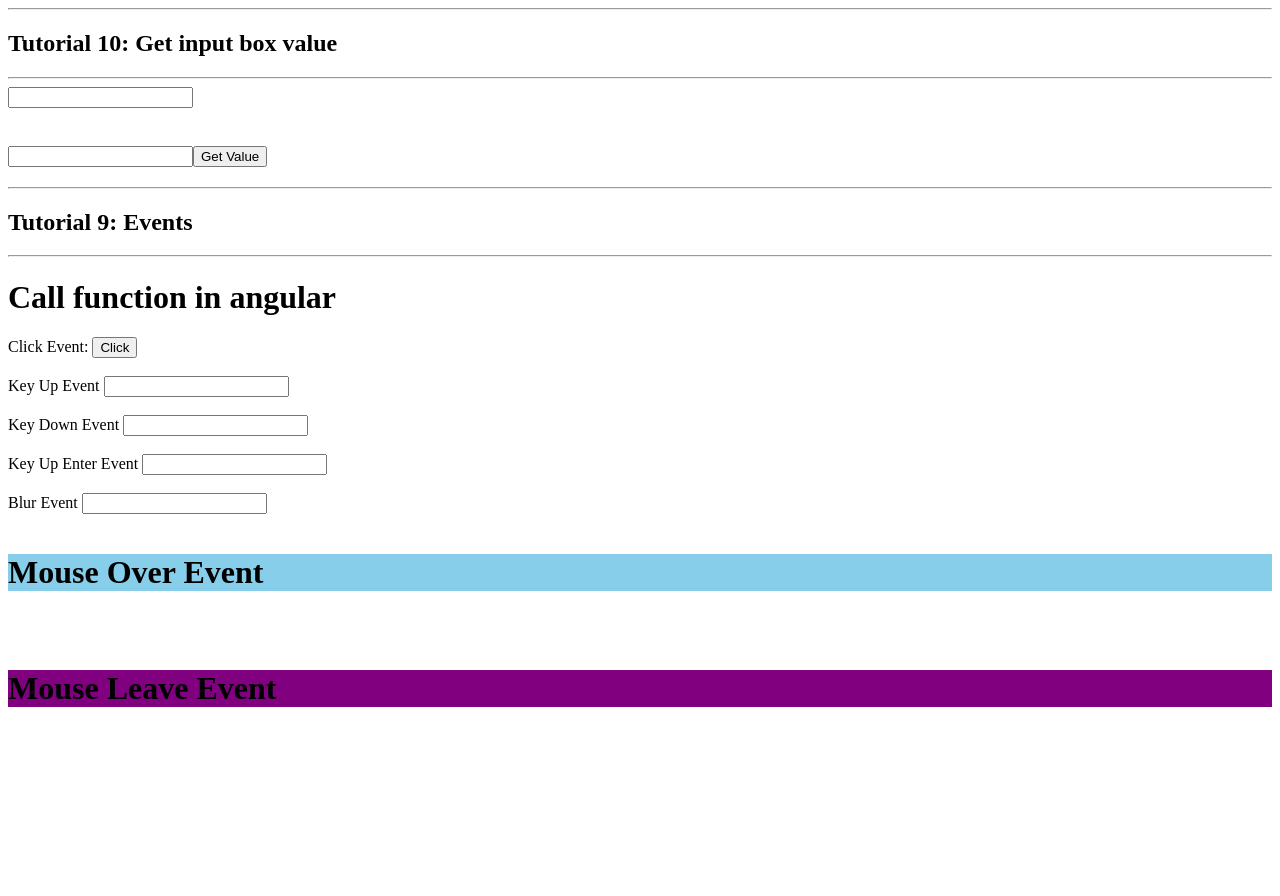
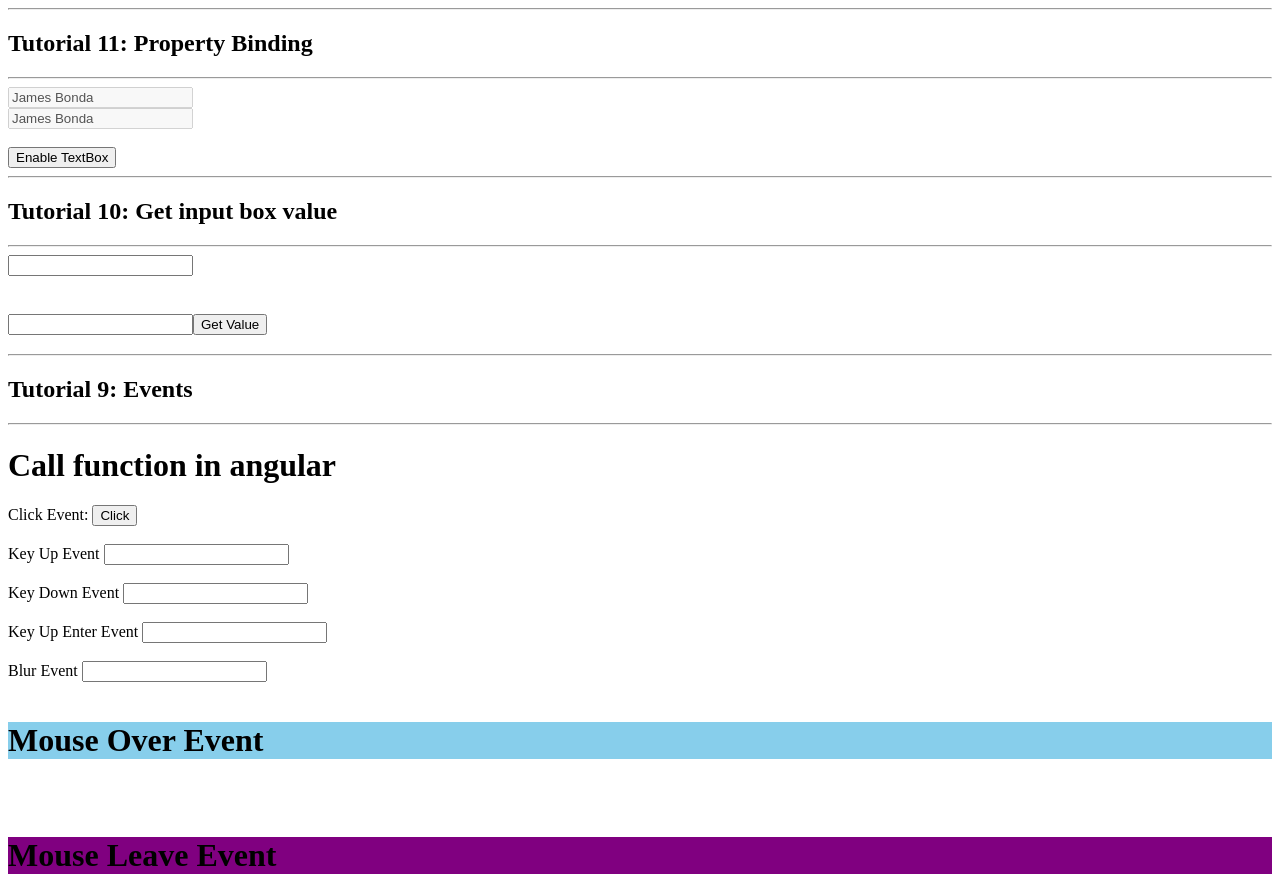
Before and after one commit to Samuel787/learning-angular, an Angular app: page / in a window 1280 px wide. Before the commit the page ends 800 px from the top, so only its background shows below. Built offline with nearby package versions, Linux system fonts and the light colour scheme.

Commit message:
Angular Tut11

```diff
--- a/src/app/app.component.html
+++ b/src/app/app.component.html
@@ -1,3 +1,13 @@
+<hr/>
+<h2>Tutorial 11: Property Binding</h2>
+<hr/>
+<!-- to set an element property to be a non-string value, we cannot use interpolation. We need to use property binding-->
+<input text="text" [disabled]="disabledBox" [value]="tutorial_11_name"/> <!-- property binding -->
+<br/>
+<input text="text" disabled={{disabledBox}} value={{tutorial_11_name}}/> <!-- Interpolation -->
+<br/>
+<br/>
+<button (click)="disabledBoxButton()">Enable TextBox</button>
 <hr/>
 <h2>Tutorial 10: Get input box value</h2>
 <hr/>
@@ -7,6 +17,7 @@
 <input type="text" #tut10box/>
 <button (click)="tutorial10GetVal(tut10box.value)">Get Value</button>
 <h2>{{ tutorial_10_words }}</h2>
+
 <hr/>
 <h2>Tutorial 9: Events</h2>
 <hr/>
--- a/src/app/app.component.ts
+++ b/src/app/app.component.ts
@@ -6,6 +6,13 @@ import { Component } from '@angular/core';
   styleUrls: ['./app.component.scss']
 })
 export class AppComponent {
+
+  tutorial_11_name = "James Bonda"
+  disabledBox = true
+  disabledBoxButton(){
+    this.disabledBox = !this.disabledBox
+  }
+
   title = 'youtube';
   tony="MyName"
   getName(name:String){
@@ -21,4 +28,5 @@ export class AppComponent {
     this.tutorial_10_words = val;
     console.log(val)
   }
+
 }
```
